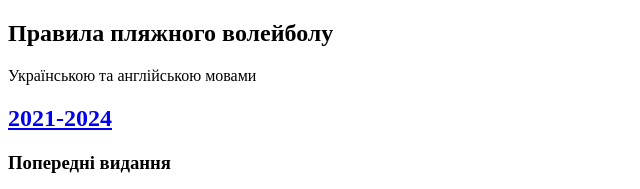
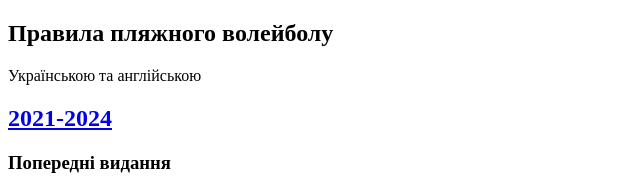
Before and after one commit to ninolis/beach-volleyball-rules, a plain HTML site: page index.html in a window 1280 px wide. Shown: the top 189 px of the page, 0-640 px from the left. Drawn offline with Linux system fonts and the light colour scheme.

Commit message:
Update index.html

```diff
--- a/index.html
+++ b/index.html
@@ -10,7 +10,7 @@
       <section>
         <h1>Правила пляжного волейболу</h1>
         <p class="team-member__position team-member__position--bottom">
-          Українською та англійською мовами
+          Українською та англійською
         </p>
       </section>
       <section>
```
